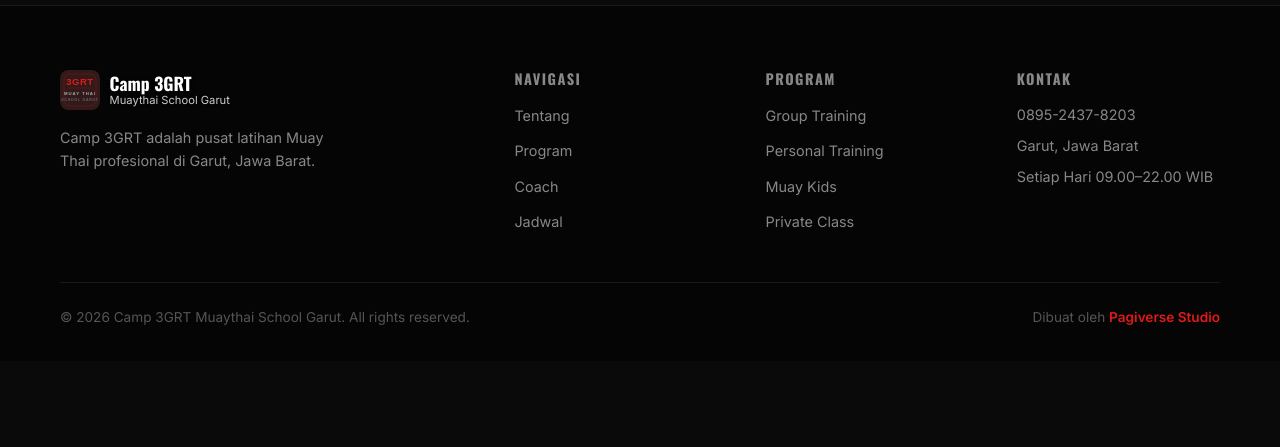
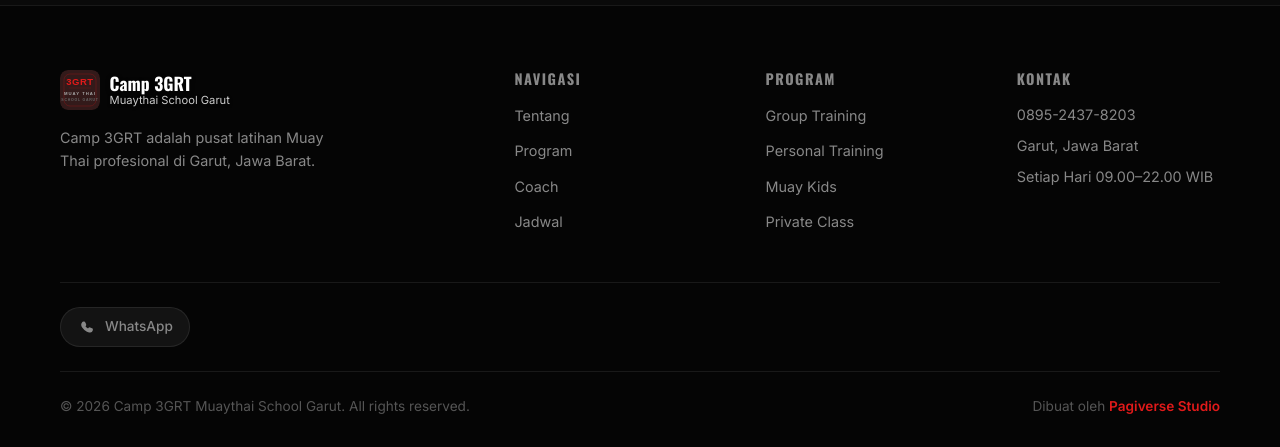
Before and after one commit to dewaalands-cmyk/muaythaischoolgarut, a Next.js app: page / in a window 1280 px wide. Shown: the part 7962-8409 px from the top of the page. Before the commit the page ends 8323 px from the top, so only its background shows below. Built offline with nearby package versions, Linux system fonts and the light colour scheme; no server answers; the database is empty.

Commit message:
feat: social media icons in footer, only show if link filled

```diff
--- a/src/app/globals.css
+++ b/src/app/globals.css
@@ -263,6 +263,9 @@ h1, h2, h3, h4 { font-family: 'Oswald', sans-serif; line-height: 1.2; }
 .footer ul a:hover { color: var(--red); }
 .fcontact { display: block; color: var(--text-muted); font-size: 0.9rem; margin-bottom: 0.5rem; }
 .fcontact:hover { color: var(--red); }
+.footer-socials { display: flex; flex-wrap: wrap; gap: 0.75rem; padding: 1.5rem 0; border-top: 1px solid var(--border); }
+.footer-social-icon { display: flex; align-items: center; gap: 0.5rem; padding: 0.5rem 1rem; border-radius: 999px; background: rgba(255,255,255,0.06); color: var(--text-muted); font-size: 0.85rem; font-weight: 500; transition: all var(--transition); border: 1px solid var(--border); }
+.footer-social-icon:hover { background: var(--red); color: #fff; border-color: var(--red); transform: translateY(-2px); }
 .footer-bottom { border-top: 1px solid var(--border); padding-top: 1.5rem; display: flex; justify-content: space-between; align-items: center; color: var(--text-faint); font-size: 0.85rem; flex-wrap: wrap; gap: 0.5rem; }
 
 /* ===== FLOATING BUTTONS ===== */
--- a/src/app/page.js
+++ b/src/app/page.js
@@ -10,13 +10,21 @@ import ScrollFX from "@/components/site/ScrollFX";
 // Selalu ambil konten terbaru dari database (live untuk semua pengunjung).
 export const dynamic = "force-dynamic";
 
+function toUrl(val, fallback) {
+  if (!val) return null;
+  return val.startsWith("http") ? val : fallback(val);
+}
 function buildSocials(ct) {
   const out = [];
-  if (ct.instagram) out.push({ k: "instagram", url: "https://instagram.com/" + ct.instagram.replace(/^@/, "") });
-  if (ct.tiktok) out.push({ k: "tiktok", url: "https://tiktok.com/@" + ct.tiktok.replace(/^@/, "") });
-  if (ct.facebook) out.push({ k: "facebook", url: "https://facebook.com/" + encodeURIComponent(ct.facebook) });
-  if (ct.youtube) out.push({ k: "youtube", url: "https://youtube.com/results?search_query=" + encodeURIComponent(ct.youtube) });
-  out.push({ k: "whatsapp", url: waLink(ct.whatsapp) });
+  const ig = toUrl(ct.instagram, (v) => "https://instagram.com/" + v.replace(/^@/, ""));
+  const tt = toUrl(ct.tiktok, (v) => "https://tiktok.com/@" + v.replace(/^@/, ""));
+  const fb = toUrl(ct.facebook, (v) => "https://facebook.com/" + v);
+  const yt = toUrl(ct.youtube, (v) => "https://youtube.com/" + v);
+  if (ig) out.push({ k: "instagram", url: ig, label: "Instagram" });
+  if (tt) out.push({ k: "tiktok", url: tt, label: "TikTok" });
+  if (fb) out.push({ k: "facebook", url: fb, label: "Facebook" });
+  if (yt) out.push({ k: "youtube", url: yt, label: "YouTube" });
+  if (ct.whatsapp) out.push({ k: "whatsapp", url: waLink(ct.whatsapp), label: "WhatsApp" });
   return out;
 }
 
@@ -387,6 +395,16 @@ export default async function Home() {
               <span className="fcontact">{c.contact.hoursWeekday}</span>
             </div>
           </div>
+          {socials.length > 0 && (
+            <div className="footer-socials">
+              {socials.map((s) => (
+                <a key={s.k} href={s.url} target="_blank" rel="noopener noreferrer" className="footer-social-icon" aria-label={s.label}>
+                  <Icon name={s.k} size={20} />
+                  <span>{s.label}</span>
+                </a>
+              ))}
+            </div>
+          )}
           <div className="footer-bottom">
             <span>© {year} Camp 3GRT Muaythai School Garut. All rights reserved.</span>
             <span>Dibuat oleh <a href="#" style={{ color: "var(--red)", fontWeight: 600 }}>Pagiverse Studio</a></span>
```
